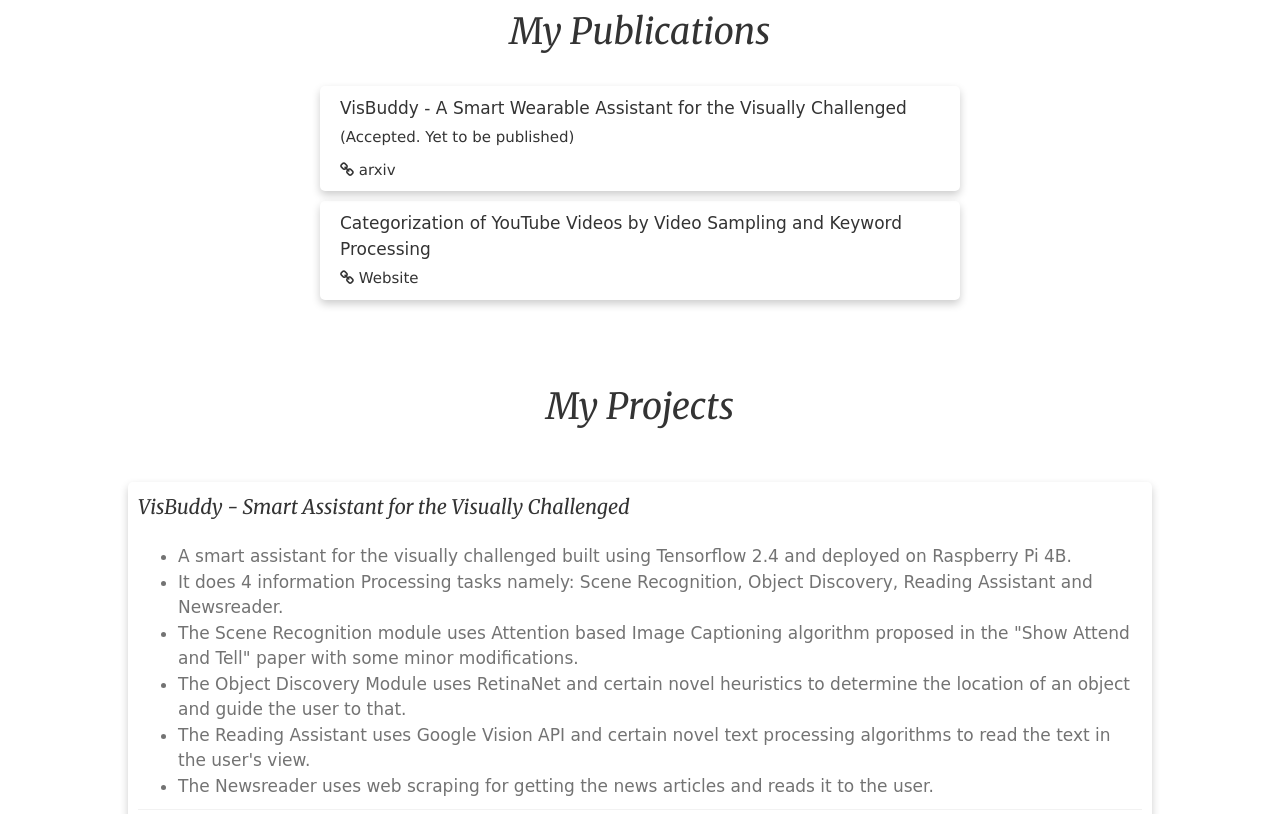
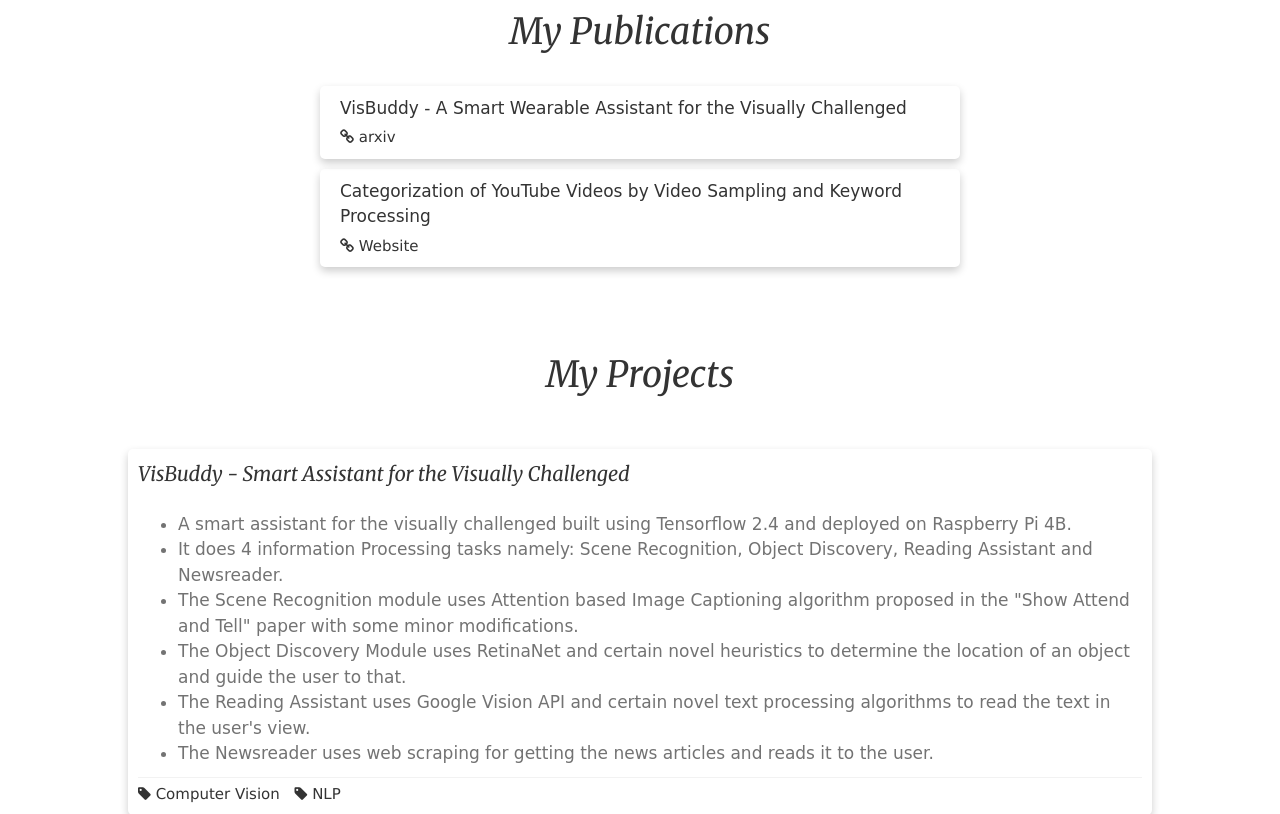
Before and after one commit to IshSiva/my-website, a plain HTML site: page index.html in a window 1280 px wide. Shown: the part 2060-2874 px from the top of the page. Drawn offline with nearby package versions, Linux system fonts and the light colour scheme; a web font is replaced by a local one.

Commit message:
updated index file

```diff
--- a/index.html
+++ b/index.html
@@ -146,7 +146,7 @@
             <br>
             <div class="card">
                 <div class="paper_title">VisBuddy - A Smart Wearable Assistant for the Visually Challenged</div>
-                <p>(Accepted. Yet to be published)</p>
+
 
                 <a href="https://arxiv.org/abs/2108.07761" style="text-decoration:none;"><i class="fa fa-link" aria-hidden="true"></i> arxiv</a>
             </div>
```
